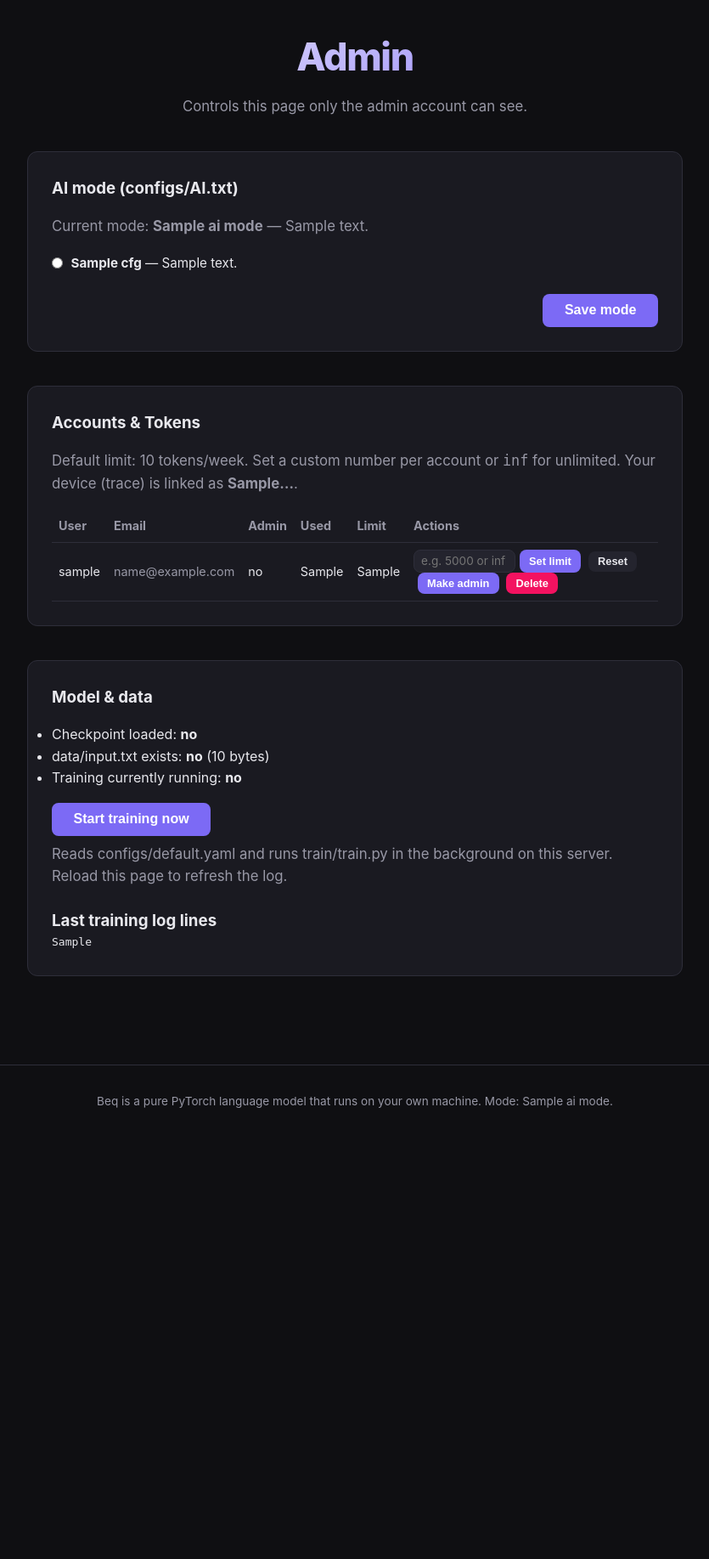
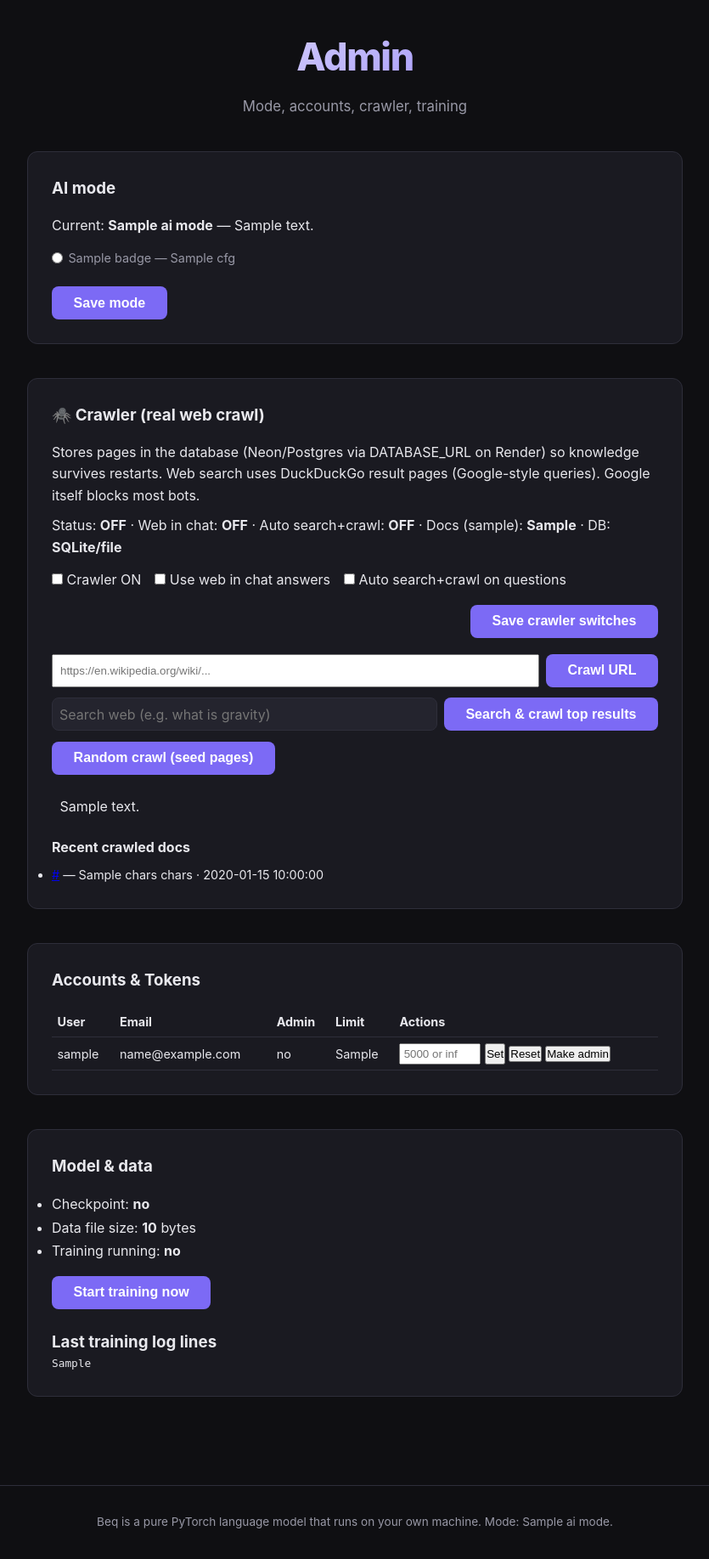
Before and after one commit to SlabyLol/beq-open-source, a FastAPI app: template web/templates/admin.html in a window 1280 px wide. Shown: the part 69-1904 px from the top of the page at 85% size, without its empty margins (222-1057 px from the left). Before the commit the page ends 1373 px from the top, so only its background shows below. Run offline with FastAPI, Linux system fonts and the light colour scheme; the template is opened without the code that fills it: most values are stand-ins (such as "Sample title", 1, 10 or a date in 2020); some libraries are stand-ins or nearby versions.

Commit message:
Searcher respects crawl on/off; admin crawl UI

```diff
--- a/web/templates/admin.html
+++ b/web/templates/admin.html
@@ -1,86 +1,111 @@
 {% extends "base.html" %}
-
-{% block title %}Admin{% endblock %}
-
+{% block title %}Admin — Beq{% endblock %}
 {% block content %}
 <section class="hero">
     <h1>Admin</h1>
-    <p class="subtitle">Controls this page only the admin account can see.</p>
+    <p class="subtitle">Mode, accounts, crawler, training</p>
 </section>
 
 <section class="chat-box">
-    <h3 style="margin-bottom:1rem;">AI mode (configs/AI.txt)</h3>
-    <p class="subtitle" style="margin-bottom:1rem;">
-        Current mode: <strong>{{ ai_mode.label }}</strong> — {{ ai_mode.description }}
+    <h3 style="margin-bottom:1rem;">AI mode</h3>
+    <p style="margin-bottom:0.8rem;">
+        Current: <strong>{{ ai_mode.label }}</strong> — {{ ai_mode.description }}
     </p>
     <form action="/admin/mode" method="post" class="chat-form">
-        <div class="controls" style="flex-direction:column; align-items:stretch; gap:0.6rem;">
+        <div style="display:flex; flex-wrap:wrap; gap:1rem; margin-bottom:1rem;">
             {% for key, cfg in modes.items() %}
-            <label style="display:flex; align-items:center; gap:0.6rem; font-size:0.95rem; color:var(--text);">
+            <label style="display:flex; align-items:center; gap:0.4rem; cursor:pointer;">
                 <input type="radio" name="mode" value="{{ key }}" {% if key == ai_mode.key %}checked{% endif %}>
-                <span><strong>{{ cfg.label }}</strong> — {{ cfg.description }}</span>
+                {{ cfg.badge }} — {{ cfg.label }}
             </label>
             {% endfor %}
         </div>
-        <div class="controls">
         <button type="submit" class="btn-primary">Save mode</button>
-        </div>
     </form>
 </section>
 
 <section class="chat-box">
-    <h3 style="margin-bottom:1rem;">Accounts & Tokens</h3>
-    <p class="subtitle" style="margin-bottom:1rem;">
-        Default limit: {{ weekly_default }} tokens/week. Set a custom number per account or <code>inf</code> for unlimited.
-        Your device (trace) is linked as <strong>{{ my_trace[:12] }}…</strong>.
+    <h3 style="margin-bottom:1rem;">🕷️ Crawler (real web crawl)</h3>
+    <p style="margin-bottom:0.6rem; color:var(--muted);">
+        Stores pages in the database (Neon/Postgres via DATABASE_URL on Render) so knowledge survives restarts.
+        Web search uses DuckDuckGo result pages (Google-style queries). Google itself blocks most bots.
     </p>
+    <p style="margin-bottom:0.8rem;">
+        Status:
+        <strong>{{ "ON" if crawl_status.enabled else "OFF" }}</strong>
+        · Web in chat: <strong>{{ "ON" if crawl_status.web_in_chat else "OFF" }}</strong>
+        · Auto search+crawl: <strong>{{ "ON" if crawl_status.auto_search else "OFF" }}</strong>
+        · Docs (sample): <strong>{{ crawl_status.doc_count_sample }}</strong>
+        · DB: <strong>{{ "Postgres/Neon" if crawl_status.using_postgres else "SQLite/file" }}</strong>
+    </p>
+
+    <form action="/admin/crawl/settings" method="post" style="display:flex; flex-wrap:wrap; gap:1rem; align-items:center; margin-bottom:1.2rem;">
+        <label><input type="checkbox" name="enabled" value="1" {% if crawl_status.enabled %}checked{% endif %}> Crawler ON</label>
+        <label><input type="checkbox" name="web_in_chat" value="1" {% if crawl_status.web_in_chat %}checked{% endif %}> Use web in chat answers</label>
+        <label><input type="checkbox" name="auto_search" value="1" {% if crawl_status.auto_search %}checked{% endif %}> Auto search+crawl on questions</label>
+        <button type="submit" class="btn-primary">Save crawler switches</button>
+    </form>
+
+    <form action="/admin/crawl" method="post" style="display:flex; gap:0.5rem; flex-wrap:wrap; margin-bottom:0.8rem;">
+        <input type="url" name="url" placeholder="https://en.wikipedia.org/wiki/..." required style="flex:1; min-width:220px; padding:0.5rem;">
+        <button type="submit" class="btn-primary">Crawl URL</button>
+    </form>
+
+    <form action="/admin/crawl/search" method="post" style="display:flex; gap:0.5rem; flex-wrap:wrap; margin-bottom:0.8rem;">
+        <input type="text" name="q" placeholder="Search web (e.g. what is gravity)" required style="flex:1; min-width:220px; padding:0.5rem;">
+        <button type="submit" class="btn-primary">Search &amp; crawl top results</button>
+    </form>
+
+    <form action="/admin/crawl/random" method="post" style="margin-bottom:1rem;">
+        <button type="submit" class="btn-primary">Random crawl (seed pages)</button>
+    </form>
+
+    {% if crawl_message %}
+    <p style="margin-bottom:0.8rem; padding:0.6rem; background:var(--card); border-radius:8px;">{{ crawl_message }}</p>
+    {% endif %}
+
+    <h4 style="margin-bottom:0.5rem;">Recent crawled docs</h4>
+    <ul style="font-size:0.9rem; line-height:1.5;">
+        {% for d in crawl_docs %}
+        <li><a href="{{ d.url }}" target="_blank" rel="noopener">{{ d.url }}</a> — {{ d.chars or 0 }} chars {% if d.crawled_at %}· {{ d.crawled_at }}{% endif %}</li>
+        {% else %}
+        <li>No docs yet — crawl a URL or run random crawl.</li>
+        {% endfor %}
+    </ul>
+</section>
+
+<section class="chat-box">
+    <h3 style="margin-bottom:1rem;">Accounts &amp; Tokens</h3>
     <div style="overflow-x:auto;">
         <table style="width:100%; border-collapse:collapse; font-size:0.9rem;">
             <thead>
-            <tr style="text-align:left; border-bottom:1px solid var(--border); color:var(--text-muted);">
-                <th style="padding:0.5rem;">User</th>
-                <th style="padding:0.5rem;">Email</th>
-                <th style="padding:0.5rem;">Admin</th>
-                <th style="padding:0.5rem;">Used</th>
-                <th style="padding:0.5rem;">Limit</th>
-                <th style="padding:0.5rem;">Actions</th>
+                <tr style="text-align:left; border-bottom:1px solid var(--border);">
+                    <th style="padding:0.4rem;">User</th>
+                    <th style="padding:0.4rem;">Email</th>
+                    <th style="padding:0.4rem;">Admin</th>
+                    <th style="padding:0.4rem;">Limit</th>
+                    <th style="padding:0.4rem;">Actions</th>
                 </tr>
             </thead>
             <tbody>
                 {% for u in users %}
                 <tr style="border-bottom:1px solid var(--border);">
-                <td style="padding:0.5rem;">{{ u.username }}</td>
-                <td style="padding:0.5rem; color:var(--text-muted);">{{ u.email }}</td>
-                <td style="padding:0.5rem;">{{ "yes" if u.is_admin else "no" }}</td>
-                <td style="padding:0.5rem;">{{ u.tokens_used }}</td>
-                <td style="padding:0.5rem;">
-                    {% if u.token_limit == unlimited_value %}∞
-                    {% elif u.token_limit is none %}{{ weekly_default }} (default)
-                    {% else %}{{ u.token_limit }}{% endif %}
-                </td>
-                <td style="padding:0.5rem;">
+                    <td style="padding:0.4rem;">{{ u.username }}</td>
+                    <td style="padding:0.4rem;">{{ u.email }}</td>
+                    <td style="padding:0.4rem;">{{ "yes" if u.is_admin else "no" }}</td>
+                    <td style="padding:0.4rem;">{{ u.token_limit }}</td>
+                    <td style="padding:0.4rem;">
                         <form action="/admin/users/{{ u.id }}/limit" method="post" style="display:inline-flex; gap:0.3rem;">
-                        <input type="text" name="limit" placeholder="e.g. 5000 or inf" style="width:120px; padding:0.3rem 0.5rem; font-size:0.85rem;">
-                        <button type="submit" class="btn-primary" style="padding:0.3rem 0.7rem; margin:0; font-size:0.8rem;">Set limit</button>
+                            <input name="limit" placeholder="5000 or inf" style="width:6rem; padding:0.2rem;">
+                            <button type="submit">Set</button>
                         </form>
                         <form action="/admin/users/{{ u.id }}/reset" method="post" style="display:inline;">
-                        <button type="submit" class="btn-primary" style="padding:0.3rem 0.7rem; margin:0 0 0 0.3rem; font-size:0.8rem; background:var(--surface-2); color:var(--text);">Reset</button>
+                            <button type="submit">Reset</button>
                         </form>
-                    {% if u.username != "admin" %}
                         <form action="/admin/users/{{ u.id }}/admin" method="post" style="display:inline;">
-                        {% if u.is_admin %}
-                        <input type="hidden" name="is_admin" value="0">
-                        <button type="submit" class="btn-primary" style="padding:0.3rem 0.7rem; margin:0 0 0 0.3rem; font-size:0.8rem; background:var(--surface-2); color:var(--text);">Remove admin</button>
-                        {% else %}
-                        <input type="hidden" name="is_admin" value="1">
-                        <button type="submit" class="btn-primary" style="padding:0.3rem 0.7rem; margin:0 0 0 0.3rem; font-size:0.8rem;">Make admin</button>
-                        {% endif %}
+                            <input type="hidden" name="is_admin" value="{{ 0 if u.is_admin else 1 }}">
+                            <button type="submit">{{ "Remove admin" if u.is_admin else "Make admin" }}</button>
                         </form>
-                    <form action="/admin/users/{{ u.id }}/delete" method="post" style="display:inline;"
-                          onsubmit="return confirm('Really delete account {{ u.username }}?');">
-                        <button type="submit" class="btn-primary" style="padding:0.3rem 0.7rem; margin:0 0 0 0.3rem; font-size:0.8rem; background:var(--error);">Delete</button>
-                    </form>
-                    {% endif %}
                     </td>
                 </tr>
                 {% endfor %}
@@ -90,27 +115,18 @@
 </section>
 
 <section class="chat-box">
-    <h3 style="margin-bottom:1rem;">Model & data</h3>
-    <ul>
-        <li>Checkpoint loaded: <strong>{{ "yes" if checkpoint_exists else "no" }}</strong></li>
-        <li>data/input.txt exists: <strong>{{ "yes" if data_stats.exists else "no" }}</strong>
-            ({{ data_stats.size_bytes }} bytes)</li>
-        <li>Training currently running: <strong>{{ "yes" if training_running else "no" }}</strong></li>
+    <h3 style="margin-bottom:1rem;">Model &amp; data</h3>
+    <ul style="line-height:1.7;">
+        <li>Checkpoint: <strong>{{ "yes" if checkpoint_exists else "no" }}</strong></li>
+        <li>Data file size: <strong>{{ data_stats.size_bytes }}</strong> bytes</li>
+        <li>Training running: <strong>{{ "yes" if training_running else "no" }}</strong></li>
     </ul>
-
     <form action="/admin/train" method="post" style="margin-top:1rem;">
         <button type="submit" class="btn-primary" {% if training_running %}disabled{% endif %}>
             {% if training_running %}Training running…{% else %}Start training now{% endif %}
         </button>
     </form>
-    <p class="subtitle" style="margin-top:0.5rem;">
-        Reads configs/default.yaml and runs train/train.py in the background on this server.
-        Reload this page to refresh the log.
-    </p>
-
-    {% if log_tail %}
     <h3 style="margin-top:1.5rem;">Last training log lines</h3>
-    <pre style="white-space:pre-wrap;">{{ log_tail }}</pre>
-    {% endif %}
+    <pre style="white-space:pre-wrap; font-size:0.8rem; max-height:240px; overflow:auto;">{{ log_tail or "(empty)" }}</pre>
 </section>
 {% endblock %}
```
Also changed, not shown: web/searcher.py (+32 -47 lines). Lines whose indentation alone changed are shown as unchanged.
